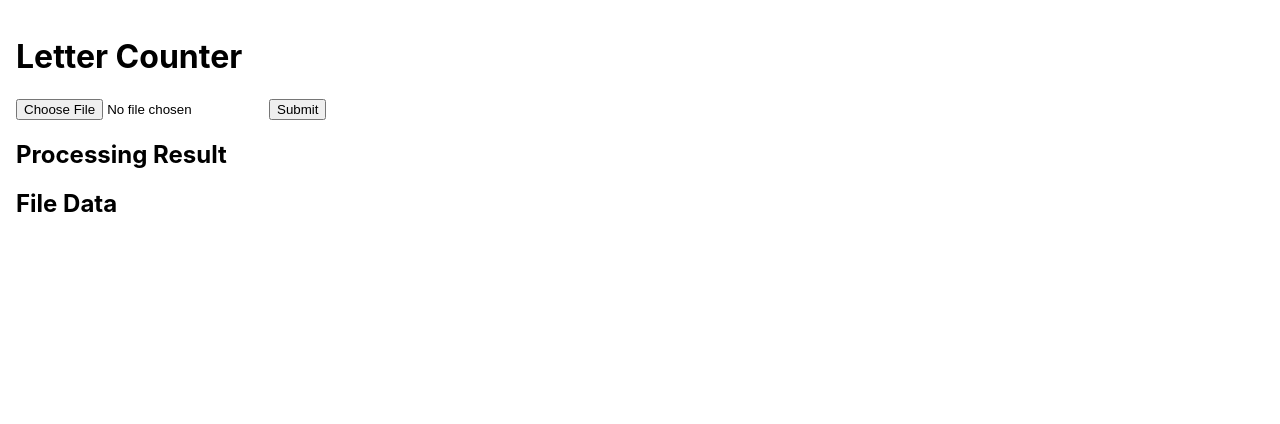
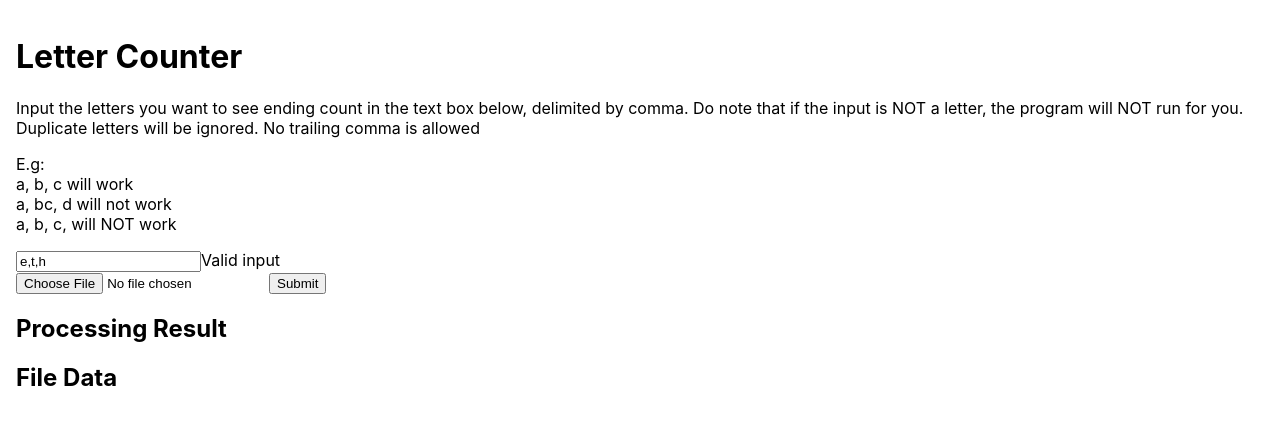
Before and after one commit to lethanhan97/word-parser, a React (Create React App) app: page / in a window 1280 px wide. Shown: the top 424 px of the page. Built offline with nearby package versions, Linux system fonts and the light colour scheme.

Commit message:
added text input

```diff
--- a/src/App.tsx
+++ b/src/App.tsx
@@ -18,6 +18,9 @@ function App() {
   const fileRef = createRef<HTMLInputElement>();
   const [result, setResult] = useState({} as Result);
   const [textDisplay, setTextDisplay] = useState([] as string[]);
+  const [validLetters, setValidLetters] = useState(['e', 't', 'h']);
+  const [rawInput, setRawInput] = useState('e,t,h' as string | undefined);
+  const [inputIsValid, setInputIsValid] = useState(true);
 
   const onSubmit = (e: FormEvent<HTMLFormElement>) => {
     e.preventDefault();
@@ -49,14 +52,32 @@ function App() {
     setTextDisplay(textArr);
   };
 
+  const handleTextInput = (e: React.ChangeEvent<HTMLInputElement>) => {
+    const text = e.target.value;
+    const textArr = text.split(',');
+    const formattedArr = [] as string[];
+    let inputIsValid = true;
+    setRawInput(text);
+
+    textArr.forEach((text) => {
+      const formattedText = text.toLowerCase().trim();
+      if (formattedText.length !== 1) {
+        inputIsValid = false;
+      }
+
+      formattedArr.push(formattedText);
+    });
+    setValidLetters(formattedArr);
+    setInputIsValid(inputIsValid);
+  };
+
   const handleTextCount = (text: string) => {
     const textArr = text.split('\n');
-    const selectedChar = ['e', 't', 'h'];
 
     const result = textArr.reduce((agg, line) => {
       const trimmedLine = line.trim();
       const lastChar = trimmedLine.charAt(trimmedLine.length - 1).toLowerCase();
-      const isValidLine = selectedChar.includes(lastChar);
+      const isValidLine = validLetters.includes(lastChar);
 
       if (isValidLine) {
         if (!!agg[lastChar]) {
@@ -86,7 +107,32 @@ function App() {
         <h1>Letter Counter</h1>
       </header>
 
+      <p>
+        Input the letters you want to see ending count in the text box below,
+        delimited by comma. Do note that if the input is NOT a letter, the
+        program will NOT run for you. Duplicate letters will be ignored. No
+        trailing comma is allowed
+      </p>
+
+      <p>
+        E.g:
+        <br></br>
+        a, b, c will work
+        <br></br>
+        a, bc, d will not work
+        <br></br>
+        a, b, c, will NOT work
+      </p>
+
       <form onSubmit={onSubmit}>
+        <input
+          type="text"
+          value={rawInput}
+          placeholder="e.g e,t,h"
+          onChange={handleTextInput}
+        ></input>
+        <label>{inputIsValid ? 'Valid' : 'Invalid'} input</label>
+        <br></br>
         <input type="file" id="myfile" name="myfile" ref={fileRef}></input>
         <button type="submit">Submit</button>
       </form>
```
